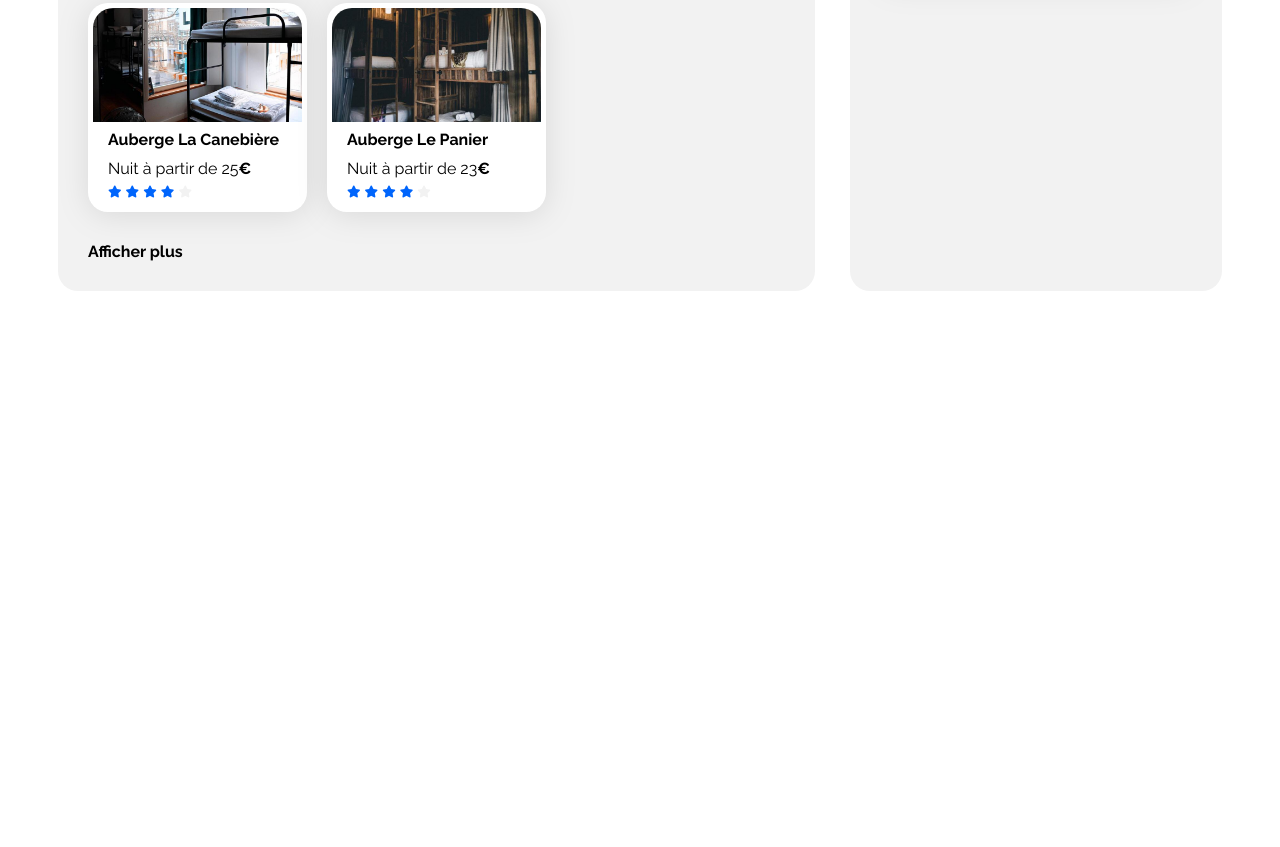
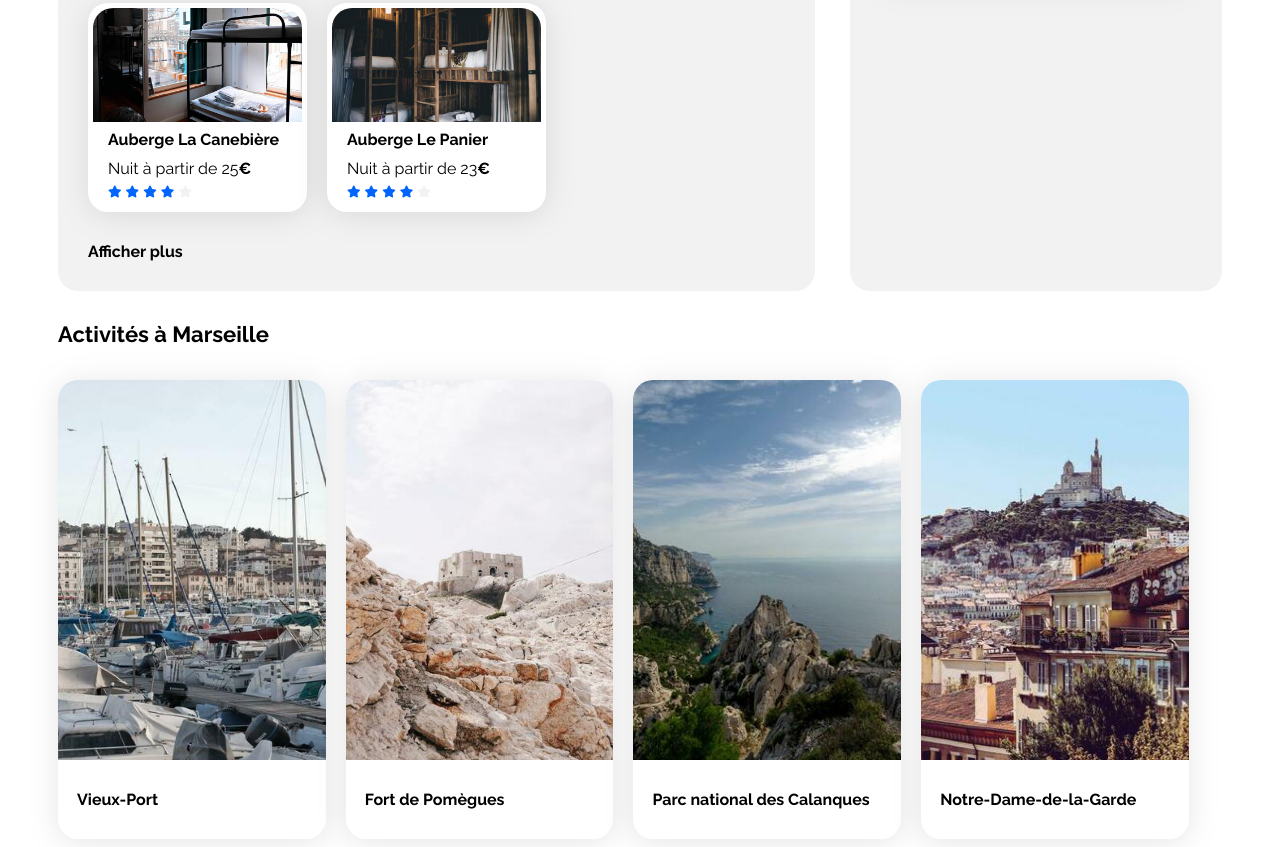
Before and after one commit to JinAlphaFox/Booki, a plain HTML site: page index.html in a window 1280 px wide. Shown: the part 955-1802 px from the top of the page. Before the commit the page ends 1254 px from the top, so only its background shows below. Drawn offline with Linux system fonts and the light colour scheme.

Commit message:
Ajout des cards pour les Activités

```diff
--- a/css/style.css
+++ b/css/style.css
@@ -315,6 +315,51 @@ h1 img {
     margin-bottom: 5px;
 }
 
+/****** Activités ***********/
+.activites {
+    width:100%;
+    margin-top: 30px;
+    display: flex;
+    flex-direction: column;
+}
+
+.activites-cards {
+    display: flex;
+    flex-direction: row;
+    flex-wrap: wrap;
+    gap: 20px;
+}
+
+.activites-cards .card {
+    display: flex;
+    flex-direction: column;
+    margin-top: 33px;
+    width: 23%;
+    padding: 0px;
+}
+
+.activites-cards img {
+    width: 100%;
+    height: 380px;
+    border-top-left-radius: 20px;
+    border-top-right-radius: 20px;
+}
+
+.activites-cards .card-content {
+    width: 100%;
+    padding: 20px 19px 20px 19px;
+    display: flex;
+    flex-direction: column;
+    justify-content: space-between;
+    box-sizing: border-box;
+}
+
+.activites-cards .card-title {
+    margin-top: 10px;
+    margin-bottom: 10px;
+    font-size: 16px;
+}
+
 
 
 
--- a/index.html
+++ b/index.html
@@ -223,6 +223,35 @@
                     </div>
                 </section>
             </div>
+            <section class="activites">
+                <h2 class="section-title">Activités à Marseille</h2>
+                <div class="activites-cards">
+                    <article class="card">
+                        <img src="./images/activites/reno-laithienne.jpg" alt="Image du vieux port">
+                        <div class="card-content">
+                            <h3 class="card-title">Vieux-Port</h3>
+                        </div>
+                    </article>
+                    <article class="card">
+                        <img src="./images/activites/paul-hermann.jpg" alt="Image du vieux port">
+                        <div class="card-content">
+                            <h3 class="card-title">Fort de Pomègues</h3>
+                        </div>
+                    </article>
+                    <article class="card">
+                        <img src="./images/activites/kilyan-sockalingum.jpg" alt="Image du vieux port">
+                        <div class="card-content">
+                            <h3 class="card-title">Parc national des Calanques</h3>
+                        </div>
+                    </article>
+                    <article class="card">
+                        <img src="./images/activites/florian-wehde.jpg" alt="Image du vieux port">
+                        <div class="card-content">
+                            <h3 class="card-title">Notre-Dame-de-la-Garde</h3>
+                        </div>
+                    </article>
+                </div>
+            </section>
         </main>
         <footer></footer>
     </div>
```
